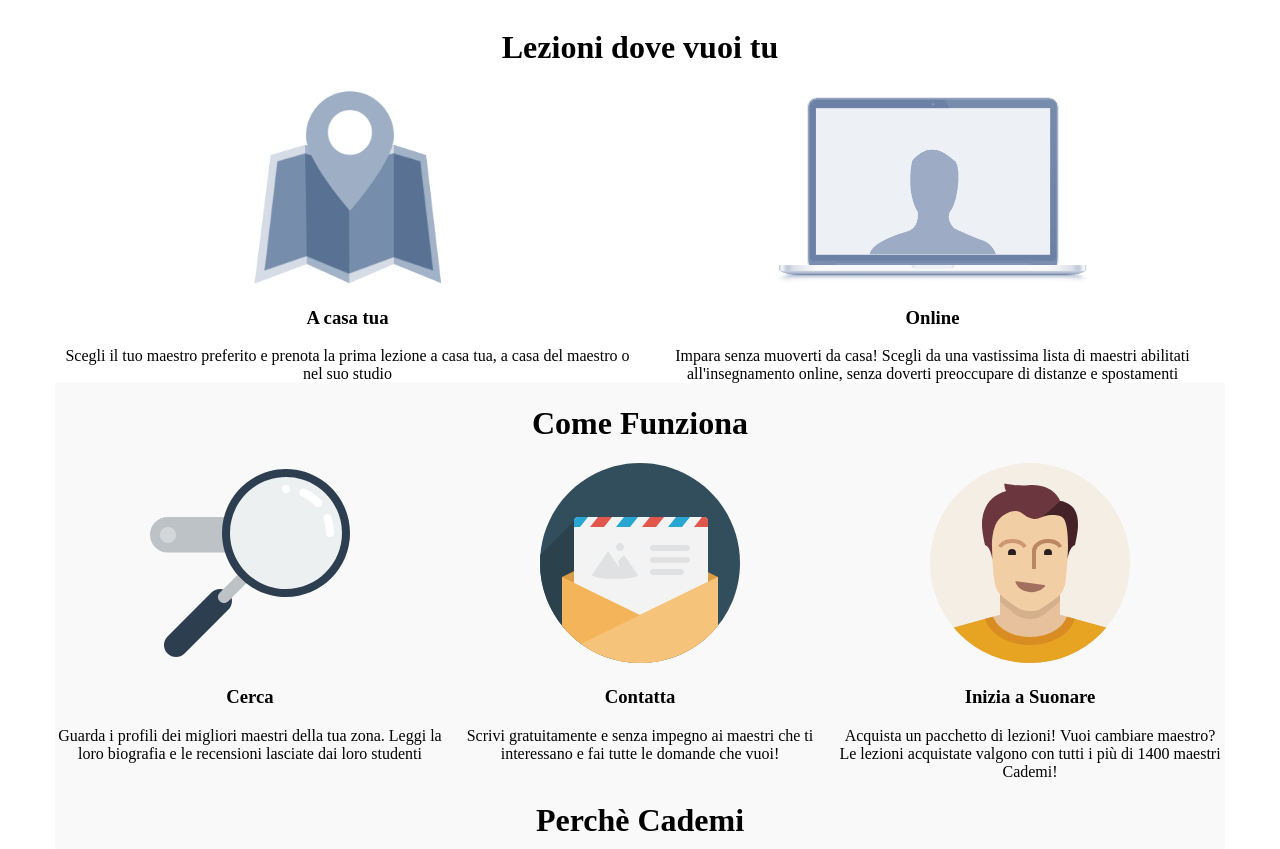
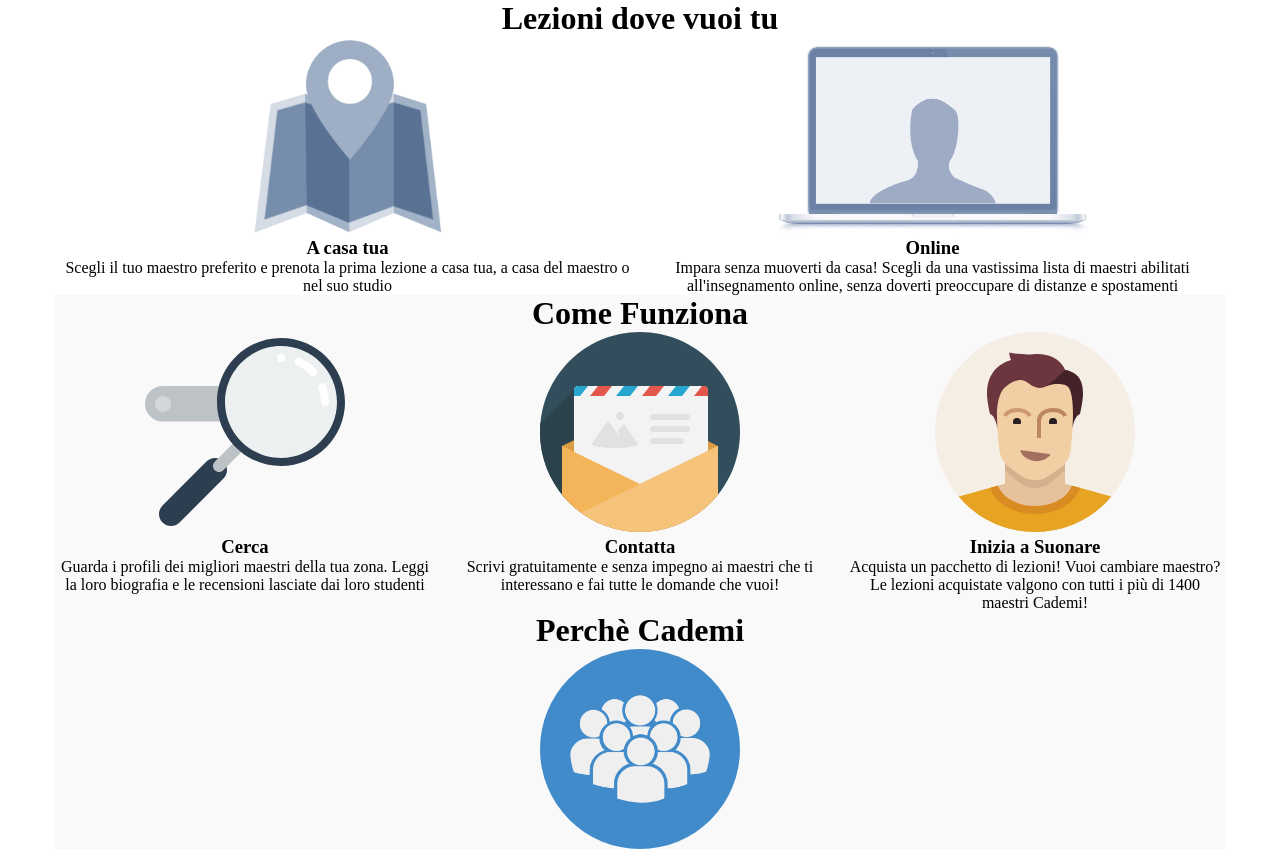
Before and after one commit to MikkoGuevarra/html-css-resp-wannabe-12bool, a plain HTML site: page index.html in a window 1280 px wide. Shown: the top 849 px of the page. Drawn offline with Linux system fonts and the light colour scheme.

Commit message:
added padding

```diff
--- a/style.css
+++ b/style.css
@@ -1,3 +1,9 @@
+* {
+    box-sizing: border-box;
+    margin: 0;
+    padding: 0;
+}
+
 .row {
   width: 992px;
   margin-left: auto;
@@ -71,3 +77,14 @@
 .clear {
   clear: both;
 }
+
+
+@media all and (min-width: 768px) {
+    #steps .left {
+        padding-right: 10px;
+    }
+
+    #steps .right {
+        padding-left: 10px;
+    }
+}
```
